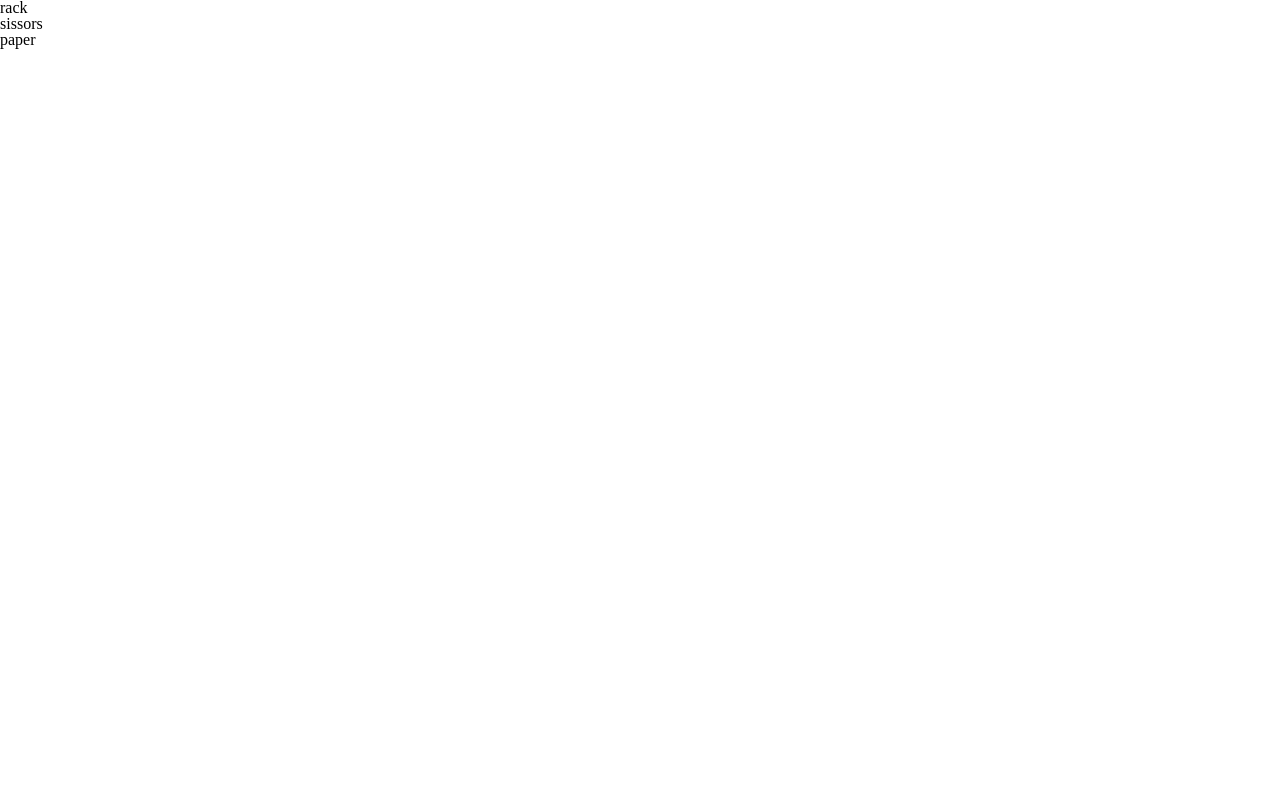
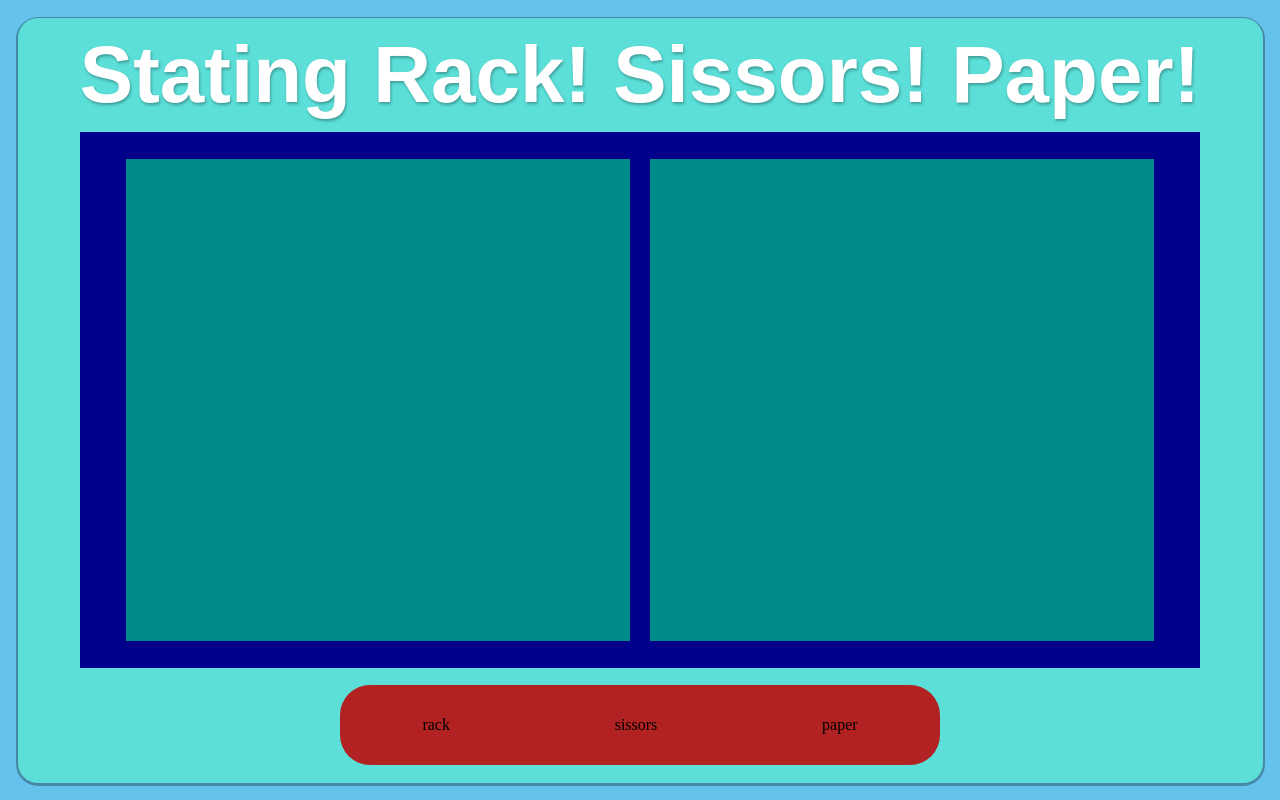
Before and after one commit to LTH4823/practice-game-rsp, a plain HTML site: page index.html in a window 1280 px wide. Drawn offline with Linux system fonts and the light colour scheme.

Commit message:
add board css code

```diff
--- a/css/style.css
+++ b/css/style.css
@@ -1 +1,61 @@
 @import url(reset.css);
+
+.main {
+  width: 100vw;
+  height: 100vh;
+  display: flex;
+  flex-direction: column;
+  justify-content: center;
+  align-items: center;
+  background-color: rgb(100, 194, 237);
+}
+
+.board_title {
+  font-size: 80px;
+  color: rgb(255, 255, 255);
+  font-weight: bolder;
+  font-family: sans-serif;
+  text-shadow: 1px 2px 3px rgba(0, 0, 0, 0.3);
+}
+
+.board {
+  width: calc(100% - 35px);
+  height: calc(100% - 35px);
+  border-radius: 20px;
+  background-color: rgb(100, 194, 237);
+  display: flex;
+  flex-direction: column;
+  justify-content: space-evenly;
+  align-items: center;
+  background-color: rgb(91, 223, 216);
+  box-shadow: 0px 1px 0px 2px rgba(0, 0, 0, 0.3);
+}
+
+.board_result {
+  width: 90%;
+  height: 70%;
+  background-color: darkblue;
+  display: flex;
+  justify-content: center;
+  align-items: center;
+}
+
+.board_result > div {
+  width: 45%;
+  height: 90%;
+  background-color: darkcyan;
+  margin: 10px;
+}
+
+.board_btns {
+  width: 600px;
+  height: 80px;
+  border-radius: 30px;
+  display: flex;
+  justify-content: space-around;
+  align-items: center;
+  background-color: firebrick;
+}
+
+.board_btns > div {
+}
--- a/index.html
+++ b/index.html
@@ -11,11 +11,20 @@
 <body>
     <div class="main">
         <div class="board">
+            <div class="board_title">
+                <p>Stating Rack! Sissors! Paper!</p>
+            </div>
             <div class="board_result">
-                <div class="board_result_me"></div>
-                <div class="board_result_opponent"></div>
+                <div class="board_result_left">
+                    <p id="pname"></p>
+                    <div id="user01" class=""></div>
+                </div>
+                <div class="board_result_right">
+                    <p id="pname"></p>
+                    <div id="user02" class=""></div>
+                </div>
             </div>
-            <div class="btns">
+            <div class="board_btns">
                 <div class="rack">rack</div>
                 <div class="sissors">sissors</div>
                 <div class="paper">paper</div>
```
